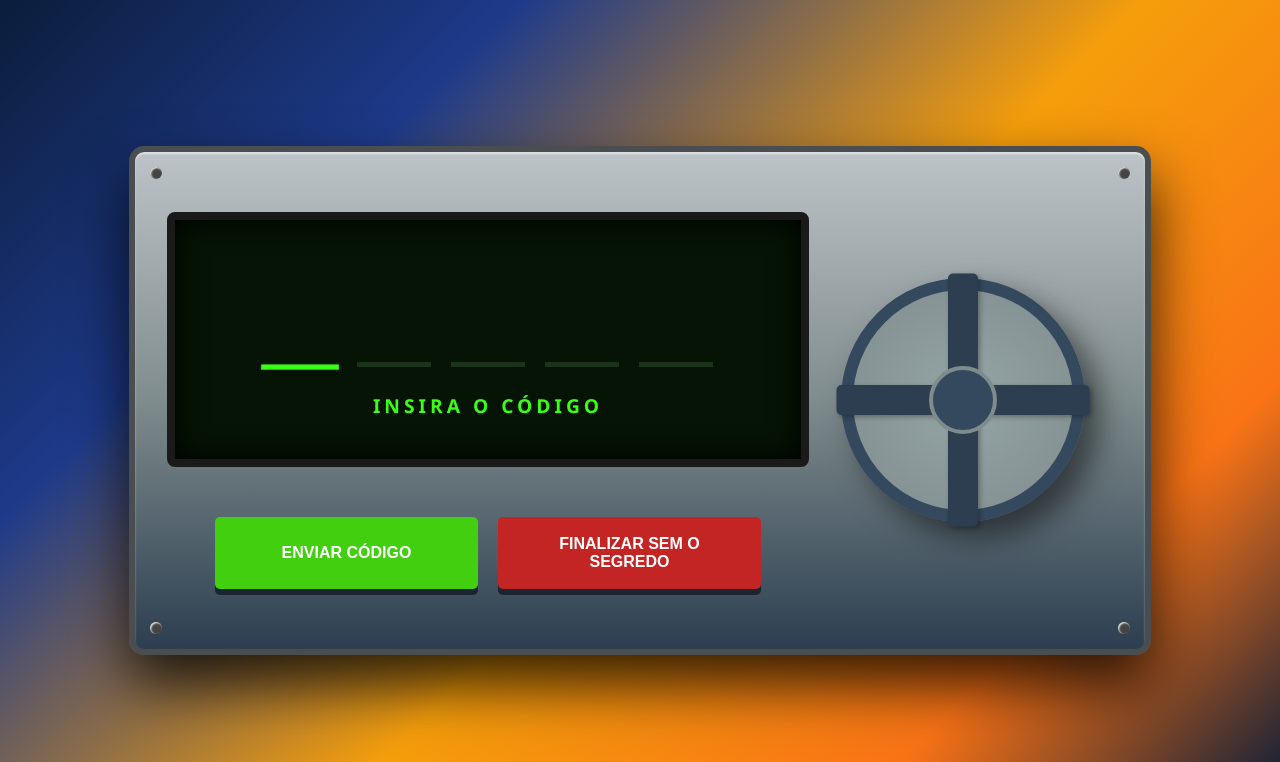
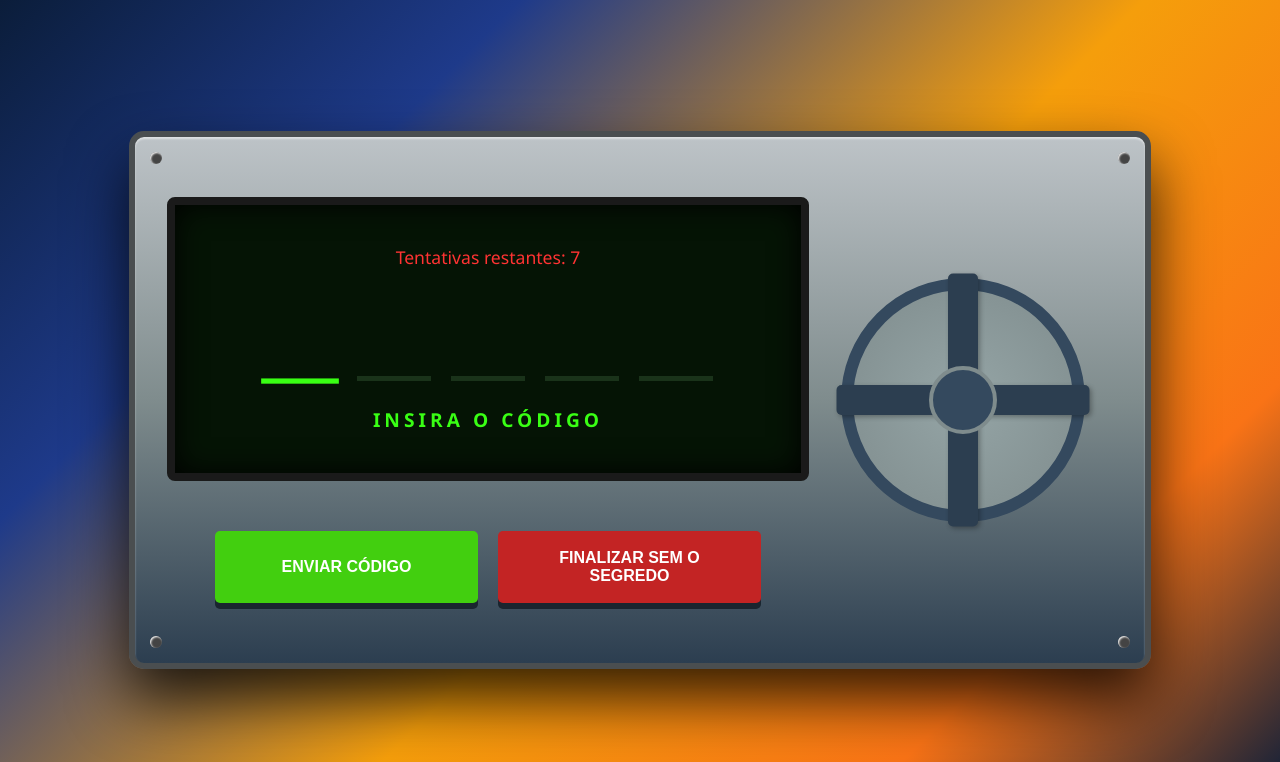
Before and after one commit to Augusto2025/Desafio-Game-Semana-S, a Django app: page /desbloquear-cofre/ in a window 1280 px wide. Shown: the top 762 px of the page. Run offline with Django 5.2, Linux system fonts and the light colour scheme.

Commit message:
"adicionando as tentativas"

```diff
--- a/quiz/static/style/Cofre.css
+++ b/quiz/static/style/Cofre.css
@@ -130,7 +130,6 @@ body {
   border: 12px solid #34495e;
   border-radius: 50%;
   position: relative;
-  box-shadow: 15px 15px 30px rgba(0, 0, 0, 0.5);
   transition: transform 2.5s cubic-bezier(0.4, 0, 0.2, 1);
 }
 
--- a/quiz/templates/cofre.html
+++ b/quiz/templates/cofre.html
@@ -15,6 +15,10 @@
 
         <div class="interface-digital">
             <div class="visor-lcd">
+                <div id="tentativas-cont" style="color: #ff3333; font-size: 1.1rem; margin-bottom: 5px;">
+                    Tentativas restantes: <span id="num-tentativas">7</span>
+                </div>
+
                 <div class="inputs-container">
                     <input type="text" class="digito-input" maxlength="1" inputmode="numeric">
                     <input type="text" class="digito-input" maxlength="1" inputmode="numeric">
@@ -42,6 +46,9 @@
         const inputs = document.querySelectorAll('.digito-input');
         const volante = document.getElementById('volante');
         const msg = document.getElementById('msg');
+        const spanTentativas = document.getElementById('num-tentativas');
+
+        let tentativasRestantes = 7; // Define o máximo de tentativas
 
         inputs[0].focus();
 
@@ -55,9 +62,14 @@
         });
 
         async function verificar() {
+            if (tentativasRestantes <= 0) return;
+
             const tentativa = Array.from(inputs).map(i => i.value).join('');
 
-            if(tentativa.length < 5) return;
+            if(tentativa.length < 5) {
+                msg.innerText = "DIGITE 5 NÚMEROS";
+                return;
+            }
 
             const res = await fetch("{% url 'desbloquear_cofre' %}", {
                 method: 'POST',
@@ -72,14 +84,38 @@
                 msg.className = "status-msg sucesso-txt";
                 volante.classList.add('girar');
 
+                // Desativa os inputs para evitar digitar após ganhar
+                inputs.forEach(i => i.disabled = true);
+
                 setTimeout(() => {
                     window.location.href = "{% url 'premio' %}";
                 }, 3000);
             } else {
-                msg.innerText = "CÓDIGO INVÁLIDO";
-                msg.className = "status-msg erro-txt";
-                inputs.forEach(i => i.value = '');
-                inputs[0].focus();
+                // ERROU O CÓDIGO
+                tentativasRestantes--;
+                spanTentativas.innerText = tentativasRestantes;
+
+                if (tentativasRestantes > 0) {
+                    msg.innerText = "CÓDIGO INVÁLIDO";
+                    msg.className = "status-msg erro-txt";
+
+                    // Limpa os campos para nova tentativa
+                    inputs.forEach(i => i.value = '');
+                    inputs[0].focus();
+
+                    // Pisca o LCD em vermelho
+                    document.querySelector('.visor-lcd').style.borderColor = "#ff0000";
+                    setTimeout(() => {
+                        document.querySelector('.visor-lcd').style.borderColor = "#00ff00";
+                    }, 500);
+
+                } else {
+                    // FIM DAS TENTATIVAS
+                    msg.innerText = "SISTEMA BLOQUEADO";
+                    msg.className = "status-msg erro-txt";
+                    inputs.forEach(i => i.disabled = true);
+                    window.location.href = "{% url 'ranking' %}";
+                }
             }
         }
     </script>
```
